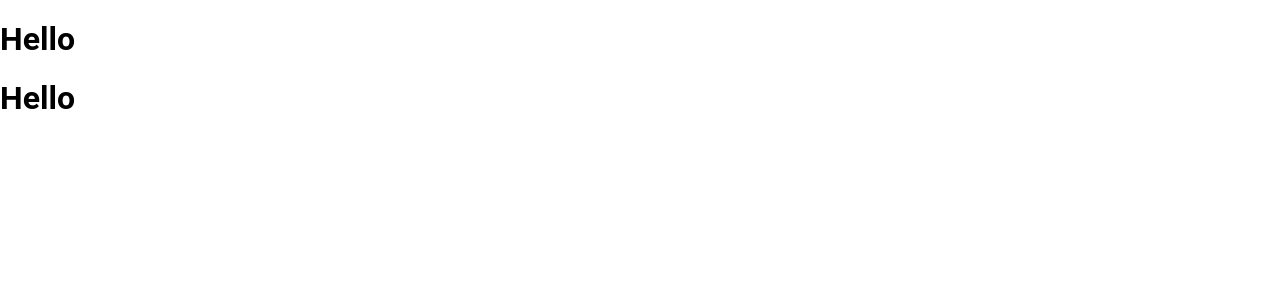
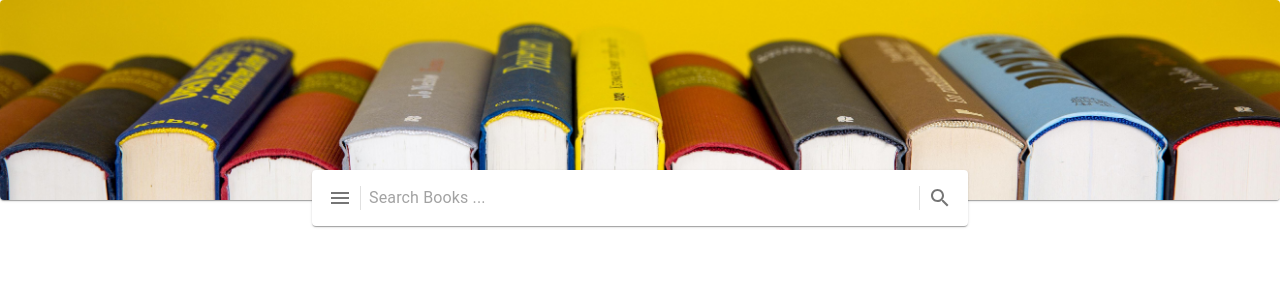
Before and after one commit to LeeZ1Q/bookfinder, a React (Vite) app: page / in a window 1280 px wide. Shown: the top 300 px of the page. Built offline with nearby package versions, Linux system fonts and the light colour scheme.

Commit message:
feat : search bar

```diff
--- a/index.html
+++ b/index.html
@@ -4,7 +4,7 @@
     <meta charset="UTF-8" />
     <link rel="icon" type="image/svg+xml" href="/vite.svg" />
     <meta name="viewport" content="width=device-width, initial-scale=1.0" />
-    <title>Vite + React</title>
+    <title>BookFinder</title>
   </head>
   <body>
     <div id="root"></div>
--- a/src/App.jsx
+++ b/src/App.jsx
@@ -1,11 +1,12 @@
+import { Box } from '@mui/material';
 import './App.css';
+import Search from './components/Search';
 
 function App() {
   return (
-    <div className='App'>
-      <h1>Hello</h1>
-      <h1>Hello</h1>
-    </div>
+    <Box className='App'>
+      <Search />
+    </Box>
   );
 }
 
--- /dev/null
+++ b/src/components/Search.jsx
@@ -0,0 +1,144 @@
+import {
+  Box,
+  Paper,
+  Tooltip,
+  Button,
+  IconButton,
+  InputBase,
+  Divider,
+  Grow,
+  MenuList,
+  MenuItem,
+  Popper,
+  ClickAwayListener,
+} from '@mui/material';
+import background from '../images/background.jpg';
+import { Menu as MenuIcon ,Search as SearchIcon } from '@mui/icons-material';
+
+
+import React from 'react';
+
+const Search = () => {
+  const [open, setOpen] = React.useState(false);
+  const anchorRef = React.useRef(null);
+
+  const handleToggle = () => {
+    setOpen((prevOpen) => !prevOpen);
+  };
+
+  const handleClose = (event) => {
+    if (anchorRef.current && anchorRef.current.contains(event.target)) {
+      return;
+    }
+
+    setOpen(false);
+  };
+
+  function handleListKeyDown(event) {
+    if (event.key === 'Tab') {
+      event.preventDefault();
+      setOpen(false);
+    } else if (event.key === 'Escape') {
+      setOpen(false);
+    }
+  }
+
+  // return focus to the button when we transitioned from !open -> open
+  const prevOpen = React.useRef(open);
+  React.useEffect(() => {
+    if (prevOpen.current === true && open === false) {
+      anchorRef.current.focus();
+    }
+
+    prevOpen.current = open;
+  }, [open]);
+
+  return (
+    <Box>
+      <Paper
+        sx={{
+          background: `url(${background}) `,
+          backgroundPosition: '0 65%',
+          backgroundSize: 'cover',
+          width: '100vw',
+          height: '25vh',
+        }}
+      />
+      <Paper
+        component='form'
+        sx={{
+          p: 1,
+          display: 'flex',
+          position: 'relative',
+          bottom: '30px',
+          alignItems: 'center',
+          width: { xs: '80%', sm: '50%' },
+          margin: '0 auto',
+        }}
+      >
+
+
+        <IconButton
+          ref={anchorRef}
+          onClick={handleToggle}
+        >
+          <MenuIcon/>
+        </IconButton>
+        <Popper
+          open={open}
+          anchorEl={anchorRef.current}
+          placement="bottom-start"
+          transition
+          disablePortal
+          sx={{pt:'10px'}}
+        >
+          {({ TransitionProps, placement }) => (
+            <Grow
+              {...TransitionProps}
+              style={{
+                transformOrigin:
+                  placement === 'bottom-start' ? 'left top' : 'left bottom',
+              }}
+            >
+              <Paper>
+                <ClickAwayListener onClickAway={handleClose}>
+                  <MenuList
+                    autoFocusItem={open}
+                    onKeyDown={handleListKeyDown}
+                  >
+                    <MenuItem onClick={handleClose}>All</MenuItem>
+                    <MenuItem onClick={handleClose}>Title</MenuItem>
+                    <MenuItem onClick={handleClose}>Author</MenuItem>
+                    <MenuItem onClick={handleClose}>Publisher</MenuItem>
+                    <MenuItem onClick={handleClose}>ISBN</MenuItem>
+                  </MenuList>
+                </ClickAwayListener>
+              </Paper>
+            </Grow>
+          )}
+        </Popper>
+
+
+
+        <Divider orientation='vertical' variant="middle" flexItem  />
+        <InputBase
+          fullWidth
+          placeholder='Search Books ... '
+          autoFocus
+          sx={{ ml: 1, flex: 1 }}
+        />
+        <Divider orientation='vertical' variant="middle" flexItem  />
+        <Tooltip title='Search'>
+          <IconButton>
+            <SearchIcon />
+          </IconButton>
+        </Tooltip>
+
+
+      </Paper>
+
+    </Box>
+  );
+};
+
+export default Search;
```
Also changed, not shown: src/images/background.jpg (added).
